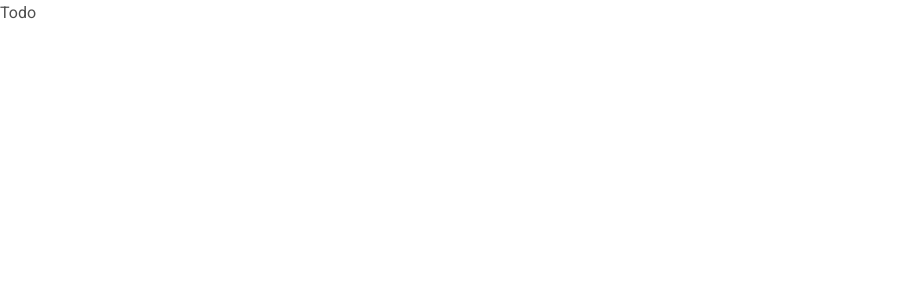
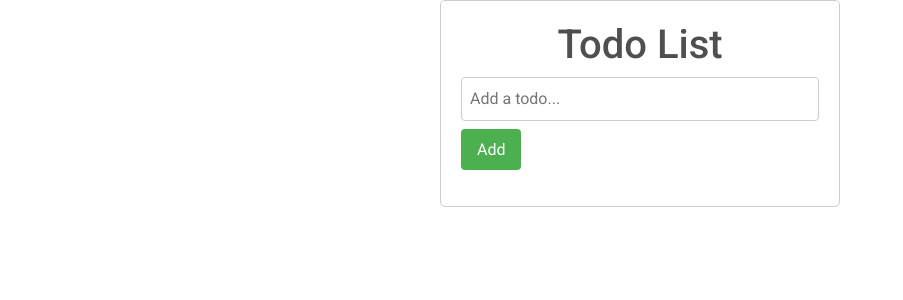
Before and after one commit to iamneo-production/ab02d132-02a5-424d-8aef-c7db376961c6, a React (Create React App) app in the folder reactapp/: page / in a window 1280 px wide. Shown: the top 300 px of the page, without its empty margins (0-903 px from the left). Built offline with nearby package versions, Linux system fonts and the light colour scheme.

Commit message:
first commit

```diff
--- a/reactapp/src/App.js
+++ b/reactapp/src/App.js
@@ -1,4 +1,4 @@
-import React, { useState } from "react";
+
 import './App.css';
 // import UserForm from './components/UserForm';
 import Todo from './components/Todo';
--- /dev/null
+++ b/reactapp/src/components/Todo.css
@@ -0,0 +1,73 @@
+.todo-list {
+  max-width: 400px;
+  margin: 0 auto;
+  padding: 20px;
+  border: 1px solid #ccc;
+  border-radius: 5px;
+}
+
+.todo-list h1 {
+  text-align: center;
+}
+
+.todo-list input[type="text"] {
+  width: 100%;
+  padding: 8px;
+  margin-bottom: 10px;
+  border: 1px solid #ccc;
+  border-radius: 4px;
+}
+
+.todo-list button {
+  padding: 8px 16px;
+  background-color: #4caf50;
+  color: #fff;
+  border: none;
+  border-radius: 4px;
+  cursor: pointer;
+}
+
+.todo-list button:hover {
+  background-color: #45a049;
+}
+
+.todo-list ul {
+  list-style-type: none;
+  padding: 0;
+}
+
+.todo-list li {
+  display: flex;
+  align-items: center;
+  justify-content: space-between;
+  padding: 8px;
+  margin-bottom: 8px;
+  background-color: #f2f2f2;
+  border-radius: 4px;
+}
+
+.todo-list input[type="text"] {
+  width: 100%;
+  padding: 8px;
+  margin-bottom: 8px;
+  border: 1px solid #ccc;
+  border-radius: 4px;
+}
+
+.todo-list .delete-button {
+  background-color: #141010;
+  margin-left: 8px;
+}
+
+.todo-list .delete-button:hover {
+  background-color: #171515;
+}
+
+.todo-list .edit-button {
+  background-color: #2196f3;
+  margin-left: 8px;
+}
+
+.todo-list .edit-button:hover {
+  background-color: #1976d2;
+}
--- a/reactapp/src/components/Todo.js
+++ b/reactapp/src/components/Todo.js
@@ -1,10 +1,91 @@
-import React from 'react'
+import React, { useState } from "react";
+import "./Todo.css";
 
 function Todo() {
+  const [newItem, setNewItem] = useState("");
+  const [items, setItems] = useState([]);
+  const [editItemId, setEditItemId] = useState(null);
+  const [updatedText, setUpdatedText] = useState("");
+
+  function addTodo() {
+    if (!newItem) {
+      alert("Please enter a todo item.");
+      return;
+    }
+
+    const todoItem = {
+      id: Math.floor(Math.random() * 1000),
+      value: newItem,
+    };
+
+    setItems((oldList) => [...oldList, todoItem]);
+    setNewItem("");
+  }
+
+  function deleteTodoItem(id) {
+    const updatedItems = items.filter((item) => item.id !== id);
+    setItems(updatedItems);
+  }
+
+  function editTodoItem(id, text) {
+    setEditItemId(id);
+    setUpdatedText(text);
+  }
+
+  function updateTodoItem(id) {
+    const updatedItems = items.map((item) => {
+      if (item.id === id) {
+        return {
+          ...item,
+          value: updatedText,
+        };
+      }
+      return item;
+    });
+
+    setItems(updatedItems);
+    setEditItemId(null);
+    setUpdatedText("");
+  }
+
   return (
-    <div>Todo</div>
-
-  )
+    <div className="todo-list">
+      <h1>Todo List</h1>
+      <input
+        type="text"
+        placeholder="Add a todo..."
+        value={newItem}
+        onChange={(e) => setNewItem(e.target.value)}
+      />
+      <button onClick={addTodo}>Add</button>
+      <ul>
+        {items.map((item) => (
+          <li key={item.id}>
+            {editItemId === item.id ? (
+              <input
+                type="text"
+                value={updatedText}
+                onChange={(e) => setUpdatedText(e.target.value)}
+              />
+            ) : (
+              item.value
+            )}
+            {editItemId === item.id ? (
+              <button onClick={() => updateTodoItem(item.id)}>Save</button>
+            ) : (
+              <button onClick={() => editTodoItem(item.id, item.value)}>Edit</button>
+            )}
+            <button
+              className="delete-button"
+              onClick={() => deleteTodoItem(item.id)}
+            >
+              ❌
+            </button>
+          </li>
+        ))}
+      </ul>
+    </div>
+  );
 }
 
-export default Todo
+export default Todo;
```
Also changed, not shown: 1 other file (tests, documents, lock files or other folders).
